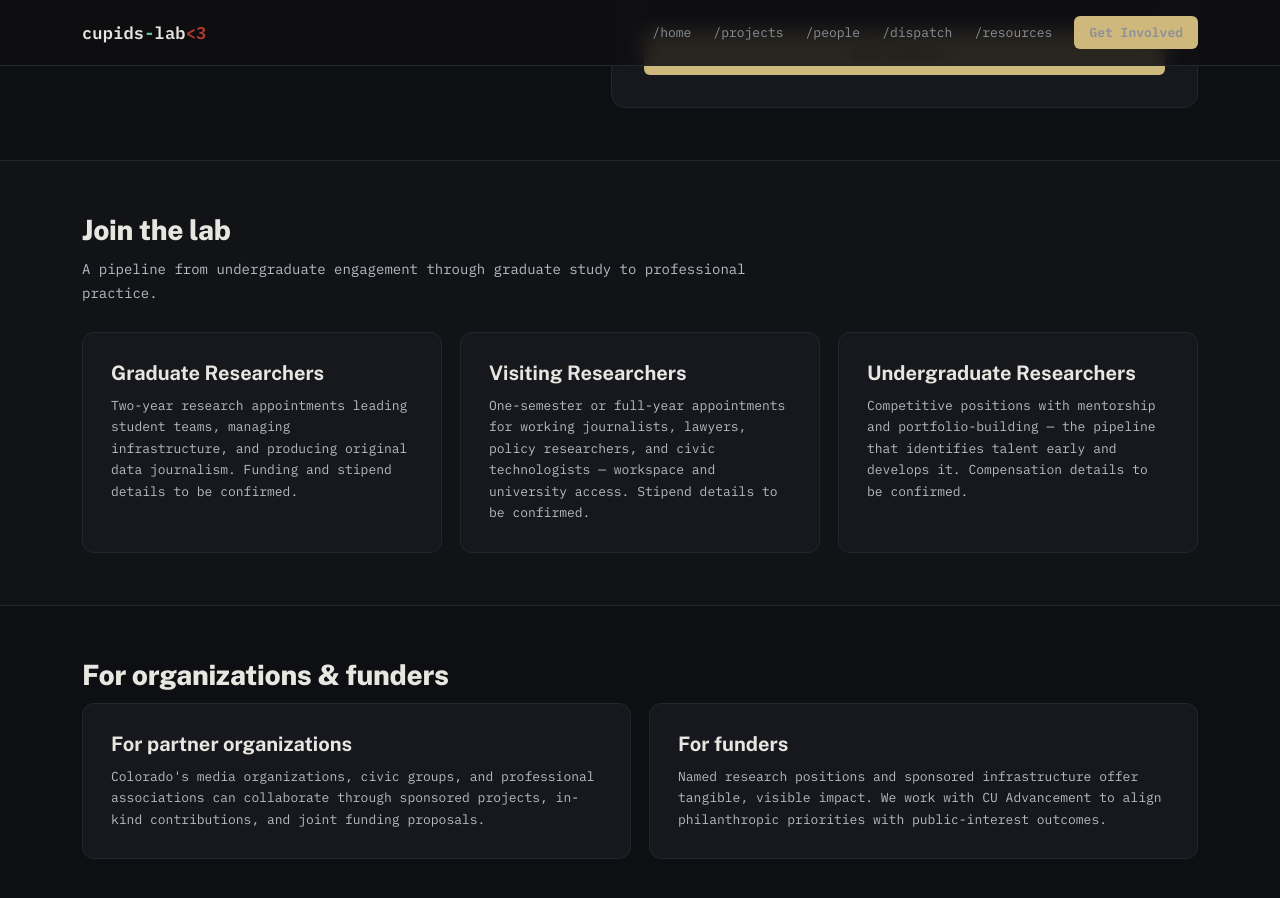
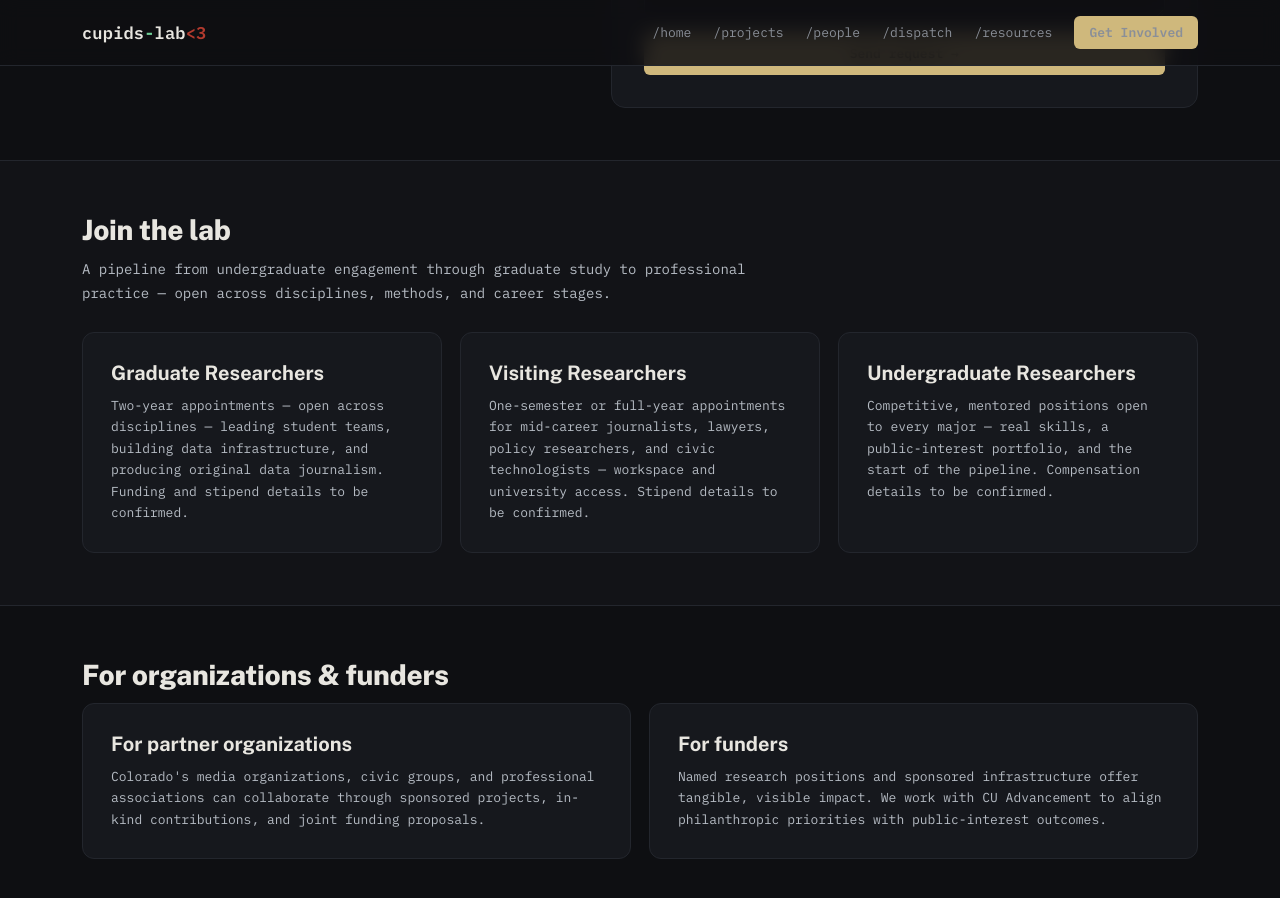
Before and after one commit to CUPIDS-Lab/cupids-lab.github.io, a Jekyll site: the page built from _pages/get-involved.md, in a window 1280 px wide and 900 px high, scrolled down 2173 px. Built offline with Jekyll 4.4.1, drawn with Linux system fonts in a browser that asks for light colours.

Commit message:
Get involved: audience-targeted subpages for the three researcher roles
Build out /get-involved/{graduate,visiting,undergraduate}-researchers/
detail pages for the 'Join the lab' tiles, each with an inclusive call
across disciplines/methods/degrees, how to join, benefits, and funding
'to be confirmed' notes — targeted to the audience: graduate (early
career: leadership + impact), visiting (mid-career professionals),
undergraduate (skills + portfolio + pipeline). Tiles now link to them,
and the section's call for participation is broadened.

```diff
--- a/_pages/get-involved.md
+++ b/_pages/get-involved.md
@@ -28,11 +28,11 @@ sections:
     id: join-the-lab
     heading: "Join the lab"
     cols: 3
-    body: "A pipeline from undergraduate engagement through graduate study to professional practice."
+    body: "A pipeline from undergraduate engagement through graduate study to professional practice — open across disciplines, methods, and career stages."
     items:
-      - { title: "Graduate Researchers", body: "Two-year research appointments leading student teams, managing infrastructure, and producing original data journalism. Funding and stipend details to be confirmed." }
-      - { title: "Visiting Researchers", body: "One-semester or full-year appointments for working journalists, lawyers, policy researchers, and civic technologists — workspace and university access. Stipend details to be confirmed." }
-      - { title: "Undergraduate Researchers", body: "Competitive positions with mentorship and portfolio-building — the pipeline that identifies talent early and develops it. Compensation details to be confirmed." }
+      - { title: "Graduate Researchers", body: "Two-year appointments — open across disciplines — leading student teams, building data infrastructure, and producing original data journalism. Funding and stipend details to be confirmed.", url: "/get-involved/graduate-researchers/" }
+      - { title: "Visiting Researchers", body: "One-semester or full-year appointments for mid-career journalists, lawyers, policy researchers, and civic technologists — workspace and university access. Stipend details to be confirmed.", url: "/get-involved/visiting-researchers/" }
+      - { title: "Undergraduate Researchers", body: "Competitive, mentored positions open to every major — real skills, a public-interest portfolio, and the start of the pipeline. Compensation details to be confirmed.", url: "/get-involved/undergraduate-researchers/" }
   - type: cards
     id: organizations-funders
     heading: "For organizations & funders"
```
Also changed, not shown: _pages/join-graduate-researchers.md (added, +17 -0 lines), _pages/join-undergraduate-researchers.md (added, +17 -0 lines), _pages/join-visiting-researchers.md (added, +17 -0 lines).
